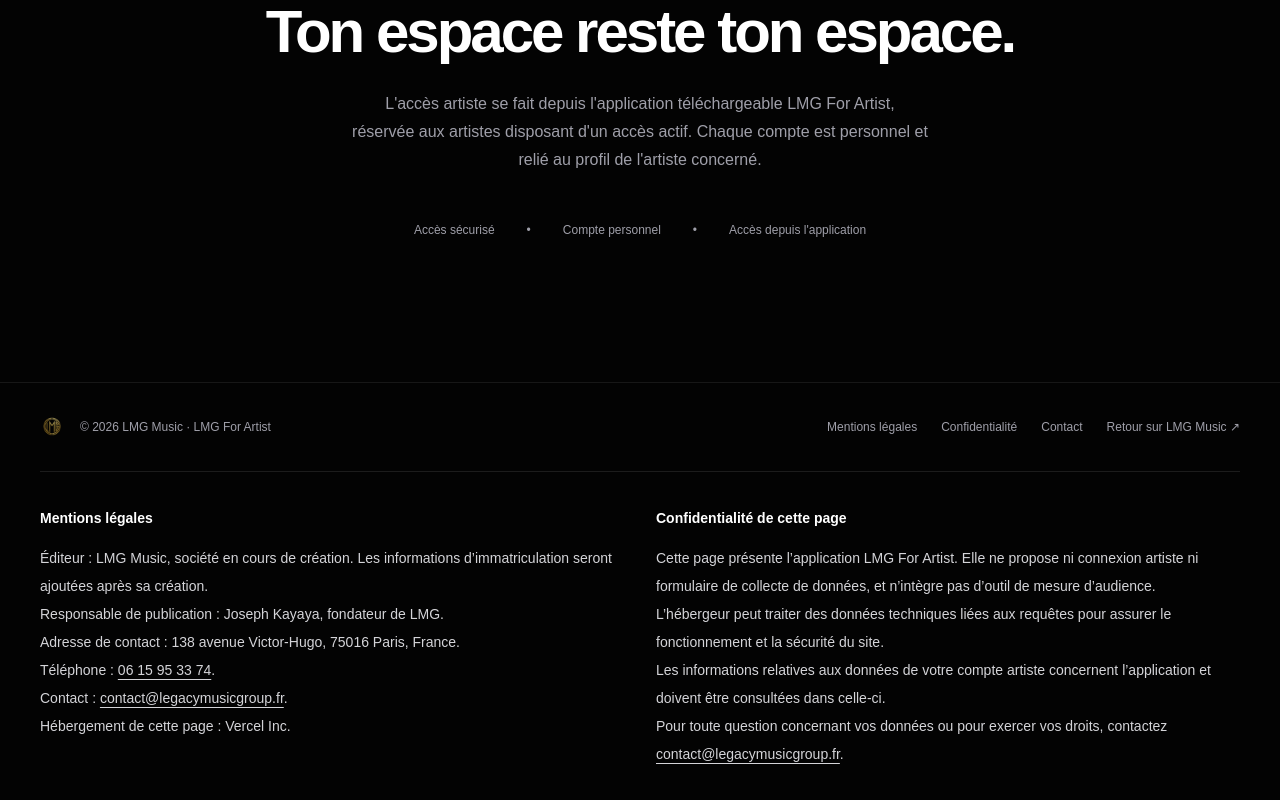
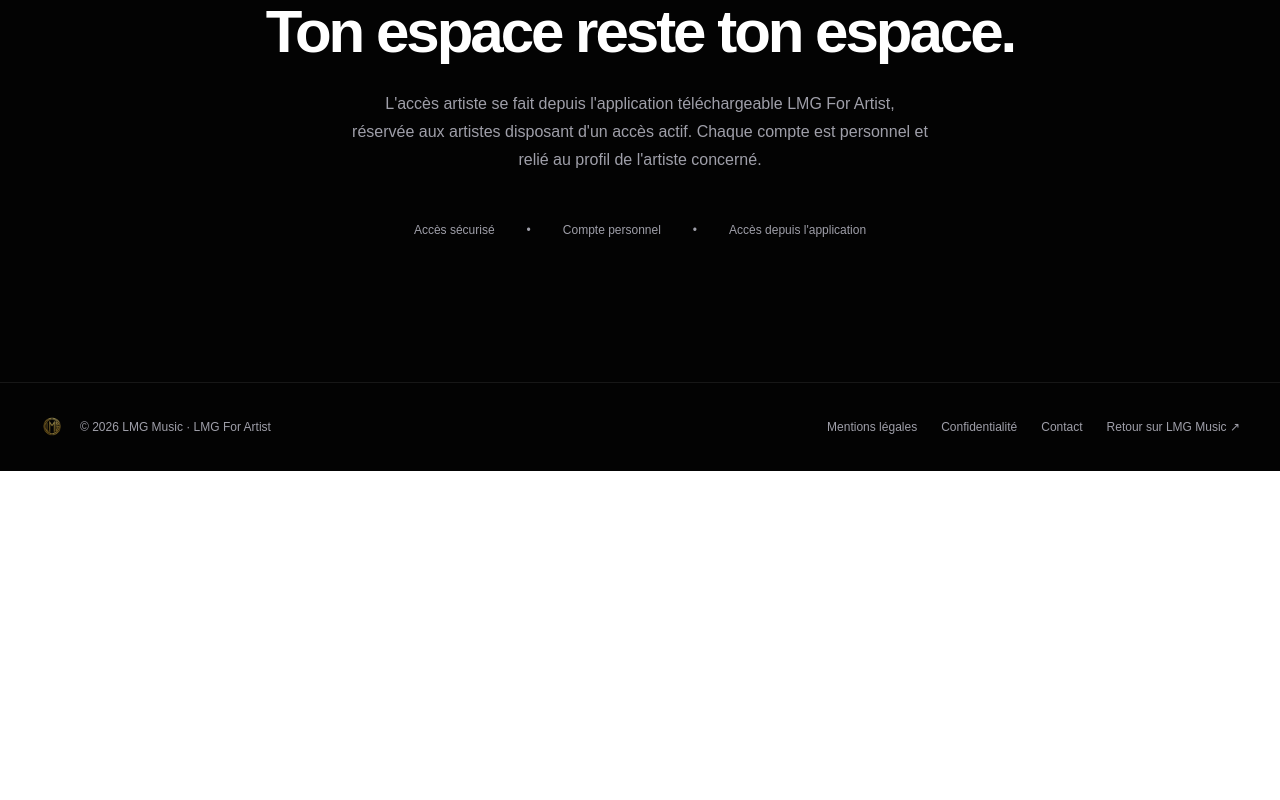
Before and after one commit to contactlmgmusic-cyber/lmg-os, a Next.js app: page /artistportal in a window 1280 px wide. Shown: the part 4175-4975 px from the top of the page. After the commit the page ends 4646 px from the top, so only its background shows below. Built offline with nearby package versions, Linux system fonts and the light colour scheme.

Commit message:
fix(artistportal): move legal content to dedicated pages and name LMG publisher

```diff
--- /dev/null
+++ b/app/artistportal/confidentialite/page.tsx
@@ -0,0 +1,24 @@
+import type { Metadata } from "next";
+import Link from "next/link";
+
+export const metadata: Metadata = {
+  title: { absolute: "Confidentialité | LMG For Artist" },
+  alternates: { canonical: "https://artistportal.lmgmusic.fr/confidentialite" },
+};
+
+export default function Page() {
+  return (
+    <main className="min-h-screen bg-[#030303] px-6 py-16 text-zinc-300">
+      <div className="mx-auto max-w-3xl space-y-8 text-sm leading-7">
+        <Link href="/" className="inline-block rounded text-zinc-300 underline underline-offset-4 hover:text-white focus-visible:outline-2 focus-visible:outline-offset-4 focus-visible:outline-white">← Retour à LMG For Artist</Link>
+          <section id="confidentialite" className="scroll-mt-24" aria-labelledby="privacy-title">
+            <h1 id="privacy-title" className="text-3xl font-semibold text-white">Confidentialité de cette page</h1>
+            <p className="mt-3">Cette page présente l’application LMG For Artist. Elle ne propose ni connexion artiste ni formulaire de collecte de données, et n’intègre pas d’outil de mesure d’audience.</p>
+            <p>L’hébergeur peut traiter des données techniques liées aux requêtes pour assurer le fonctionnement et la sécurité du site.</p>
+            <p>Les informations relatives aux données de votre compte artiste concernent l’application et doivent être consultées dans celle-ci.</p>
+            <p>Pour toute question concernant vos données ou pour exercer vos droits, contactez <a href="mailto:contact@legacymusicgroup.fr" className="break-words underline underline-offset-4">contact@legacymusicgroup.fr</a>.</p>
+          </section>
+      </div>
+    </main>
+  );
+}
--- /dev/null
+++ b/app/artistportal/mentions-legales/page.tsx
@@ -0,0 +1,26 @@
+import type { Metadata } from "next";
+import Link from "next/link";
+
+export const metadata: Metadata = {
+  title: { absolute: "Mentions légales | LMG For Artist" },
+  alternates: { canonical: "https://artistportal.lmgmusic.fr/mentions-legales" },
+};
+
+export default function Page() {
+  return (
+    <main className="min-h-screen bg-[#030303] px-6 py-16 text-zinc-300">
+      <div className="mx-auto max-w-3xl space-y-8 text-sm leading-7">
+        <Link href="/" className="inline-block rounded text-zinc-300 underline underline-offset-4 hover:text-white focus-visible:outline-2 focus-visible:outline-offset-4 focus-visible:outline-white">← Retour à LMG For Artist</Link>
+          <section id="mentions-legales" className="scroll-mt-24" aria-labelledby="legal-title">
+            <h1 id="legal-title" className="text-3xl font-semibold text-white">Mentions légales</h1>
+            <p className="mt-3">Éditeur : LMG Music, société en cours de création. Les informations d’immatriculation seront ajoutées après sa création.</p>
+            <p>Responsable de publication : LMG.</p>
+            <p>Adresse de contact : 138 avenue Victor-Hugo, 75016 Paris, France.</p>
+            <p>Téléphone : <a href="tel:+33615953374" className="underline underline-offset-4">06 15 95 33 74</a>.</p>
+            <p>Contact : <a href="mailto:contact@legacymusicgroup.fr" className="break-words underline underline-offset-4">contact@legacymusicgroup.fr</a>.</p>
+            <p>Hébergement de cette page : Vercel Inc.</p>
+          </section>
+      </div>
+    </main>
+  );
+}
--- a/app/site/mentions-legales/page.tsx
+++ b/app/site/mentions-legales/page.tsx
@@ -19,7 +19,7 @@
               Le site www.lmgmusic.fr présente LMG Music, société en cours de création.
             </p>
             <p className="mt-2">
-              Responsable de publication : Joseph Kayaya, fondateur de LMG.
+              Responsable de publication : LMG.
             </p>
             <p className="mt-2">
               Adresse de contact : 138 avenue Victor-Hugo, 75016 Paris, France.
--- a/components/artist-portal/ArtistPortalHome.tsx
+++ b/components/artist-portal/ArtistPortalHome.tsx
@@ -568,29 +568,11 @@
           </div>
 
           <nav aria-label="Informations et contact" className="flex flex-wrap items-center gap-x-6 gap-y-4">
-            <a href="#mentions-legales" className="rounded hover:text-white focus-visible:outline-2 focus-visible:outline-offset-4 focus-visible:outline-white">Mentions légales</a>
-            <a href="#confidentialite" className="rounded hover:text-white focus-visible:outline-2 focus-visible:outline-offset-4 focus-visible:outline-white">Confidentialité</a>
+            <a href="/mentions-legales" className="rounded hover:text-white focus-visible:outline-2 focus-visible:outline-offset-4 focus-visible:outline-white">Mentions légales</a>
+            <a href="/confidentialite" className="rounded hover:text-white focus-visible:outline-2 focus-visible:outline-offset-4 focus-visible:outline-white">Confidentialité</a>
             <a href="mailto:contact@legacymusicgroup.fr" className="rounded hover:text-white focus-visible:outline-2 focus-visible:outline-offset-4 focus-visible:outline-white">Contact</a>
             <a href="https://www.lmgmusic.fr" className="rounded hover:text-white focus-visible:outline-2 focus-visible:outline-offset-4 focus-visible:outline-white">Retour sur LMG Music ↗</a>
           </nav>
-        </div>
-        <div className="mx-auto mt-8 grid max-w-[1440px] gap-8 border-t border-white/10 pt-8 text-sm leading-7 text-zinc-300 md:grid-cols-2">
-          <section id="mentions-legales" className="scroll-mt-24" aria-labelledby="legal-title">
-            <h2 id="legal-title" className="font-semibold text-white">Mentions légales</h2>
-            <p className="mt-3">Éditeur : LMG Music, société en cours de création. Les informations d’immatriculation seront ajoutées après sa création.</p>
-            <p>Responsable de publication : Joseph Kayaya, fondateur de LMG.</p>
-            <p>Adresse de contact : 138 avenue Victor-Hugo, 75016 Paris, France.</p>
-            <p>Téléphone : <a href="tel:+33615953374" className="underline underline-offset-4">06 15 95 33 74</a>.</p>
-            <p>Contact : <a href="mailto:contact@legacymusicgroup.fr" className="break-words underline underline-offset-4">contact@legacymusicgroup.fr</a>.</p>
-            <p>Hébergement de cette page : Vercel Inc.</p>
-          </section>
-          <section id="confidentialite" className="scroll-mt-24" aria-labelledby="privacy-title">
-            <h2 id="privacy-title" className="font-semibold text-white">Confidentialité de cette page</h2>
-            <p className="mt-3">Cette page présente l’application LMG For Artist. Elle ne propose ni connexion artiste ni formulaire de collecte de données, et n’intègre pas d’outil de mesure d’audience.</p>
-            <p>L’hébergeur peut traiter des données techniques liées aux requêtes pour assurer le fonctionnement et la sécurité du site.</p>
-            <p>Les informations relatives aux données de votre compte artiste concernent l’application et doivent être consultées dans celle-ci.</p>
-            <p>Pour toute question concernant vos données ou pour exercer vos droits, contactez <a href="mailto:contact@legacymusicgroup.fr" className="break-words underline underline-offset-4">contact@legacymusicgroup.fr</a>.</p>
-          </section>
         </div>
       </footer>
     </main>
```
